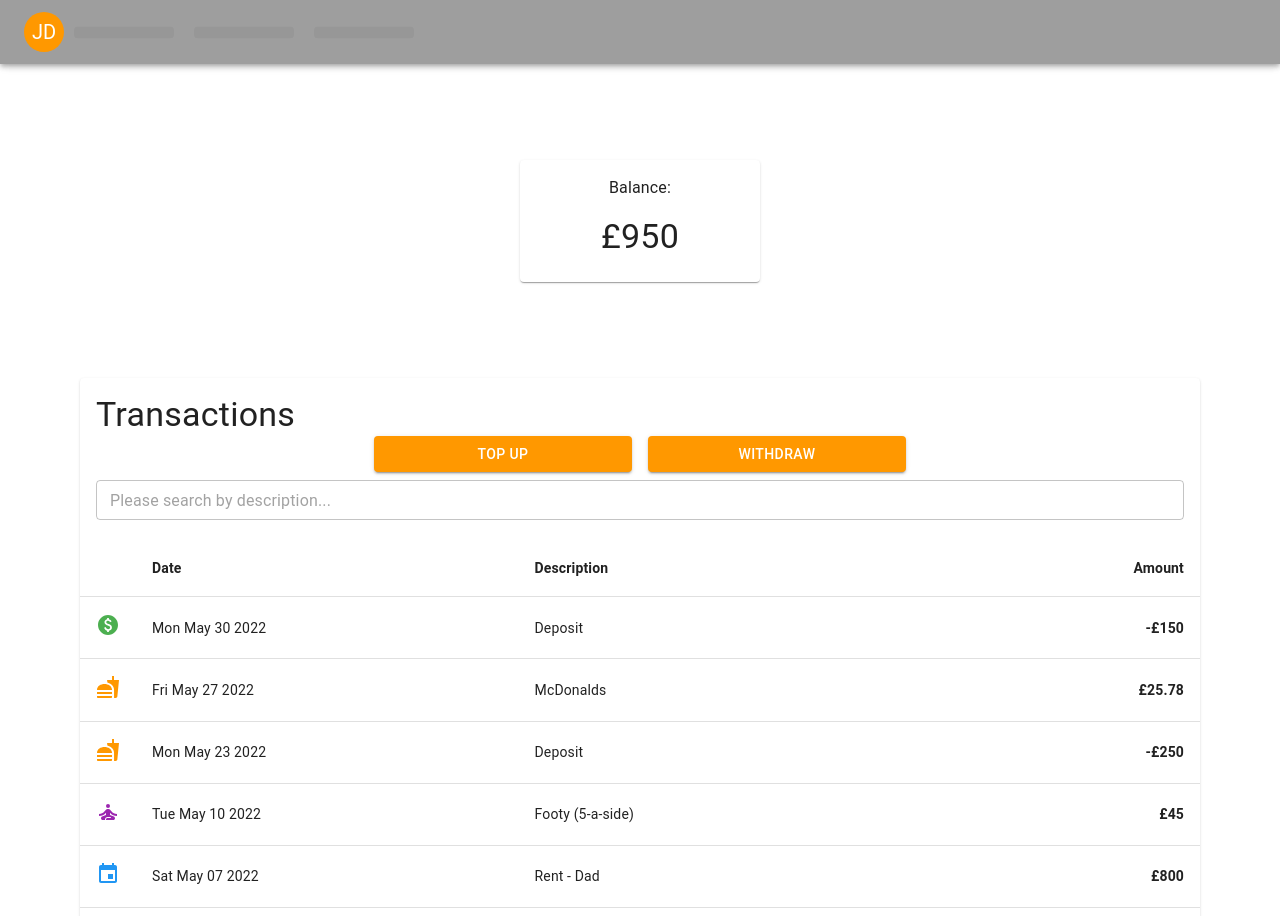
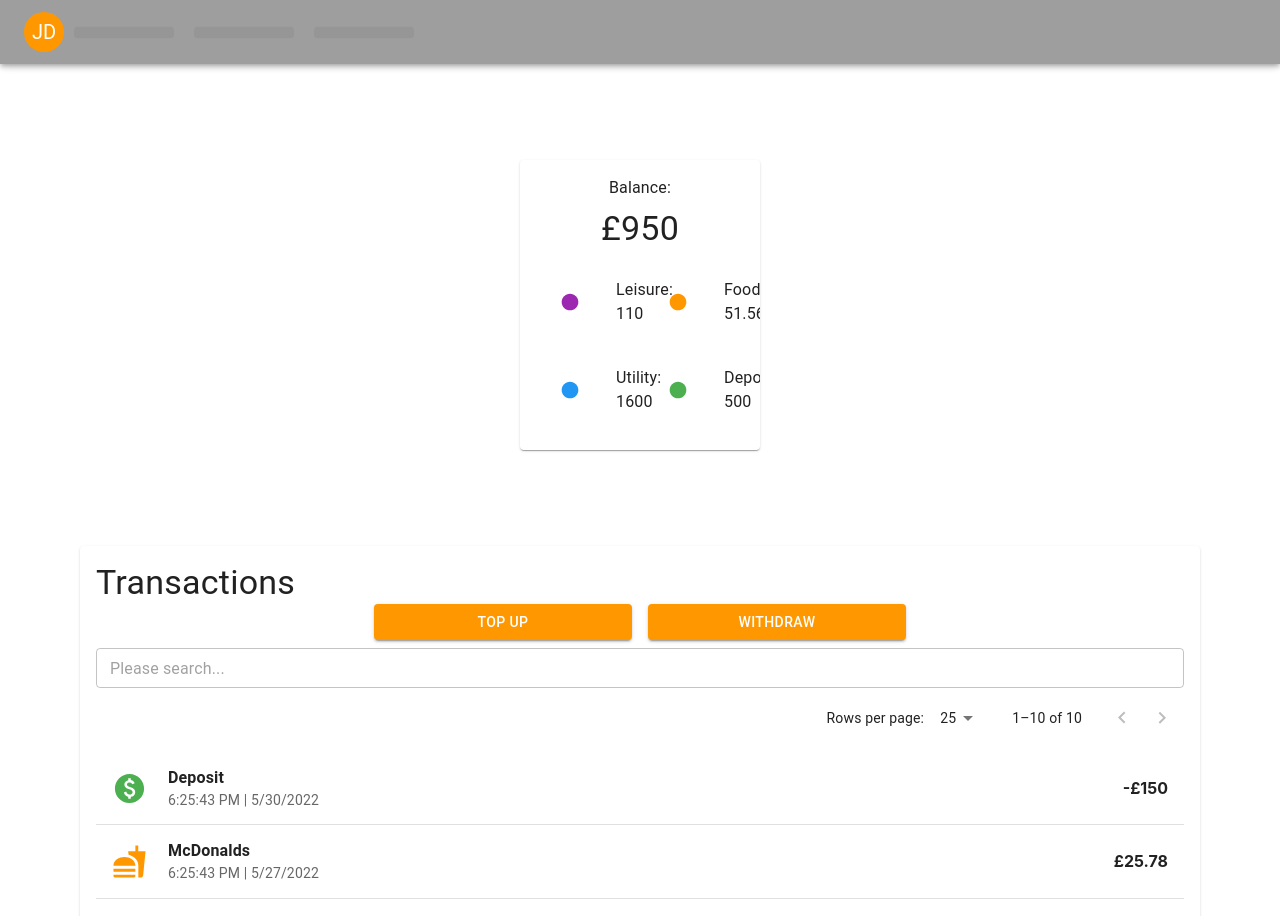
Before and after one commit to josh171/react_playground, a React (Create React App) app: page / in a window 1280 px wide. Shown: the top 916 px of the page. Built offline with nearby package versions, Linux system fonts and the light colour scheme.

Commit message:
updates before major change

```diff
--- a/src/Components/Balance.tsx
+++ b/src/Components/Balance.tsx
@@ -1,20 +1,85 @@
-import { Box, Card, CardContent, Stack, Typography } from "@mui/material";
-import React from "react";
+import {
+  Box,
+  Card,
+  CardContent,
+  Grid,
+  ListItem,
+  ListItemIcon,
+  ListItemText,
+  Stack,
+  Typography,
+} from "@mui/material";
 import { useAppContext } from "../Context";
+import CircleIcon from "@mui/icons-material/Circle";
+import { ITransactionData } from "../Context/TypesAndStates";
+import { blue, green, orange, purple } from "@mui/material/colors";
 
 function Balance() {
-  const { balance } = useAppContext();
+  const { balance, transactions } = useAppContext();
+  const returnBalanceTotal = (balance: string) => {
+    const filteredBalance = transactions.filter(
+      (item: ITransactionData) => item.balance_type === balance
+    );
+    const sum = filteredBalance.reduce((accumulator, object) => {
+      return accumulator + object.amount;
+    }, 0);
+    return sum;
+  };
   return (
     <Box sx={{ pr: 55, pl: 55, pt: 10, pb: 10 }}>
       <Card>
         <CardContent>
-          <Stack spacing={2}>
+          <Stack spacing={1}>
             <Typography variant="body1" align="center">
               Balance:
             </Typography>
             <Typography variant="h4" align="center">
               £{balance}
             </Typography>
+            <Grid container spacing={1} alignItems="center">
+              <Grid item xs={6}>
+                <ListItem>
+                  <ListItemIcon>
+                    <CircleIcon fontSize="small" sx={{ color: purple[500] }} />
+                  </ListItemIcon>
+                  <ListItemText
+                    primary={`Leisure: ${returnBalanceTotal("leisure")}`}
+                  />
+                </ListItem>
+              </Grid>
+              <Grid item xs={6}>
+                <ListItem>
+                  <ListItemIcon>
+                    <CircleIcon fontSize="small" sx={{ color: orange[500] }} />
+                  </ListItemIcon>
+                  <ListItemText
+                    primary={`Food: ${returnBalanceTotal("food")}`}
+                  />
+                </ListItem>
+              </Grid>
+            </Grid>
+            <Grid container spacing={1} alignItems="center">
+              <Grid item xs={6}>
+                <ListItem>
+                  <ListItemIcon>
+                    <CircleIcon fontSize="small" sx={{ color: blue[500] }} />
+                  </ListItemIcon>
+                  <ListItemText
+                    primary={`Utility: ${returnBalanceTotal("utility")}`}
+                  />
+                </ListItem>
+              </Grid>
+              <Grid item xs={6}>
+                <ListItem>
+                  <ListItemIcon>
+                    <CircleIcon fontSize="small" sx={{ color: green[500] }} />
+                  </ListItemIcon>
+                  <ListItemText
+                    primary={`Deposit: ${returnBalanceTotal("deposit")}`}
+                  />
+                </ListItem>
+              </Grid>
+            </Grid>
           </Stack>
         </CardContent>
       </Card>
--- a/src/Components/SubComponents/FormDialog.tsx
+++ b/src/Components/SubComponents/FormDialog.tsx
@@ -26,6 +26,7 @@ const fieldProps: any = {
   size: "small",
   fullWidth: true,
   variant: "standard",
+  require: true
 };
 const fields: FormField[] = [
   {
@@ -92,6 +93,7 @@ function FormDialog({ open, setOpen, payment_type }: IDialogProps) {
                   key={index}
                   label={field.label}
                   name={field.name}
+                  required
                   fullWidth
                   type={field.name === "amount" ? "number" : "text"}
                   margin="dense"
--- a/src/Components/Transactions.tsx
+++ b/src/Components/Transactions.tsx
@@ -2,19 +2,18 @@ import {
   Button,
   Card,
   CardContent,
+  Divider,
   Grid,
-  Table,
-  TableBody,
-  TableCell,
-  TableFooter,
-  TableHead,
+  List,
+  ListItem,
+  ListItemIcon,
+  ListItemText,
   TablePagination,
-  TableRow,
   TextField,
   Typography,
 } from "@mui/material";
 import { orange } from "@mui/material/colors";
-import React, { useState } from "react";
+import React, { Fragment, useState } from "react";
 import { useAppContext } from "../Context";
 import { returnTransactionIcon } from "../Data/returnTransactionIcon";
 import { ITransactionData, PaymentType } from "../Context/TypesAndStates";
@@ -89,7 +88,7 @@ function Transactions() {
           <Grid container alignItems="center" spacing={3}>
             <Grid item xs={12}>
               <TextField
-                placeholder="Please search by description..."
+                placeholder="Please search..."
                 fullWidth
                 size="small"
                 margin="dense"
@@ -101,54 +100,10 @@ function Transactions() {
               />
             </Grid>
           </Grid>
-        </CardContent>
-        <Table>
-          <TableHead>
-            <TableRow>
-              <TableCell width="10" />
-              <TableCell>
-                <strong>Date</strong>
-              </TableCell>
-              <TableCell>
-                <strong>Description</strong>
-              </TableCell>
-              <TableCell align="right">
-                <strong>Amount</strong>
-              </TableCell>
-            </TableRow>
-          </TableHead>
-          <TableBody>
-            {rows
-              .sort((a: any, b: any) => b.date - a.date)
-              .map(
-                (
-                  {
-                    date,
-                    description,
-                    amount,
-                    payment_type,
-                    balance_type,
-                  }: ITransactionData,
-                  index: number
-                ) => (
-                  <TableRow key={index}>
-                    <TableCell>{returnTransactionIcon(balance_type)}</TableCell>
-                    <TableCell>{new Date(date).toDateString()}</TableCell>
-                    <TableCell>{description}</TableCell>
-                    <TableCell align="right">
-                      <strong>
-                        {payment_type === "debit"
-                          ? `-£${amount}`
-                          : `£${amount}`}
-                      </strong>
-                    </TableCell>
-                  </TableRow>
-                )
-              )}
-          </TableBody>
-          <TableFooter>
-            <TableRow>
+          <Grid container spacing={2}>
+            <Grid item xs={12}>
               <TablePagination
+                component="div"
                 rowsPerPageOptions={[5, 10, 25, { label: "All", value: -1 }]}
                 colSpan={3}
                 count={currentEntities.length}
@@ -157,9 +112,47 @@ function Transactions() {
                 onPageChange={handleChangePage}
                 onRowsPerPageChange={handleChangeRowsPerPage}
               />
-            </TableRow>
-          </TableFooter>
-        </Table>
+              <List>
+                {rows
+                  .sort((a: any, b: any) => b.date - a.date)
+                  .map(
+                    (
+                      {
+                        balance_type,
+                        description,
+                        date,
+                        amount,
+                        payment_type,
+                      }: ITransactionData,
+                      index: number
+                    ) => (
+                      <Fragment key={index}>
+                        <ListItem>
+                          <ListItemIcon>
+                            {returnTransactionIcon(balance_type)}
+                          </ListItemIcon>
+                          <ListItemText
+                            primary={<strong>{description}</strong>}
+                            secondary={`${new Date(
+                              date
+                            ).toLocaleTimeString()} | ${new Date(
+                              date
+                            ).toLocaleDateString()}`}
+                          />
+                          <strong>
+                            {payment_type === "debit"
+                              ? `-£${amount}`
+                              : `£${amount}`}
+                          </strong>
+                        </ListItem>
+                        <Divider />
+                      </Fragment>
+                    )
+                  )}
+              </List>
+            </Grid>
+          </Grid>
+        </CardContent>
       </Card>
       <FormDialog open={open} setOpen={setOpen} payment_type={paymentType} />
     </>
--- a/src/Data/returnTransactionIcon.tsx
+++ b/src/Data/returnTransactionIcon.tsx
@@ -8,12 +8,14 @@ import { blue, green, orange, purple } from "@mui/material/colors";
 export function returnTransactionIcon(balance_type: BalanceType) {
   switch (balance_type.toLowerCase()) {
     case "leisure":
-      return <SelfImprovementIcon sx={{ color: purple[500] }} />;
+      return (
+        <SelfImprovementIcon fontSize="large" sx={{ color: purple[500] }} />
+      );
     case "food":
-      return <FastfoodIcon sx={{ color: orange[500] }} />;
+      return <FastfoodIcon fontSize="large" sx={{ color: orange[500] }} />;
     case "utility":
-      return <EventIcon sx={{ color: blue[500] }} />;
+      return <EventIcon fontSize="large" sx={{ color: blue[500] }} />;
     default:
-      return <PaidIcon sx={{ color: green[500] }} />;
+      return <PaidIcon fontSize="large" sx={{ color: green[500] }} />;
   }
 }
--- a/src/Data/transactions.tsx
+++ b/src/Data/transactions.tsx
@@ -47,7 +47,7 @@ export const transactions: ITransactionData[] = [
     description: "Deposit",
     date: new Date("2022-05-23T18:25:43.511Z"),
     amount: 250,
-    balance_type: "food",
+    balance_type: "deposit",
     payment_type: "debit",
   },
   {
```
